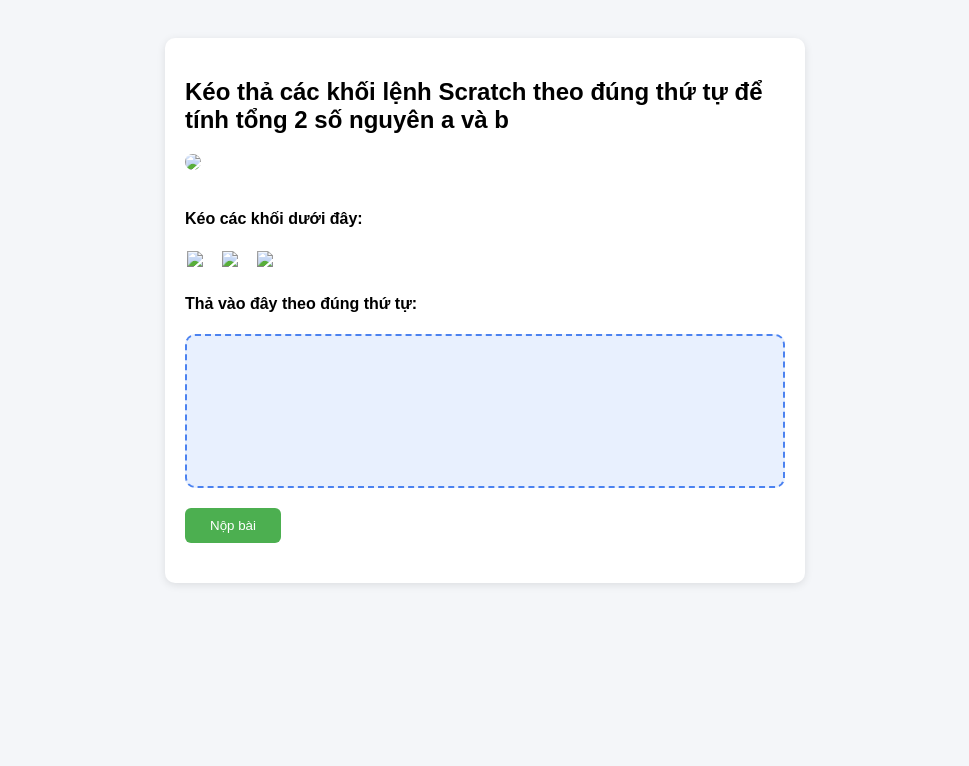
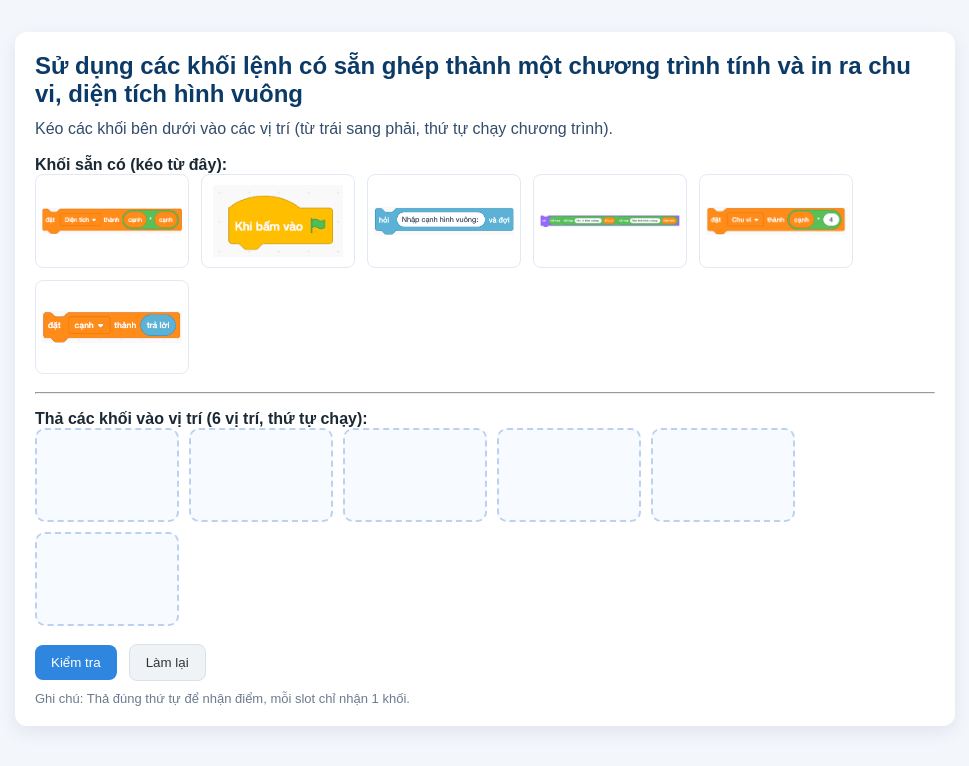
Before and after one commit to ph0823/tnlt9, a plain HTML site: page index.html in a window 1280 px wide. Shown: the whole page, without its empty margins (155-1124 px from the left). Drawn offline with Linux system fonts and the light colour scheme.

Commit message:
Add files via upload

```diff
--- a/app.js
+++ b/app.js
@@ -1,69 +1,118 @@
-let questions = [];
-let currentQuestion = null;
-let dropOrder = [];
+// app.js
+let q = null;
+let optionsContainer = document.getElementById("options");
+let dropzonesContainer = document.getElementById("dropzones");
+let resultEl = document.getElementById("result");
+let draggedId = null;
 
-async function loadQuestions() {
-    const res = await fetch("data/questions.json");
-    const data = await res.json();
-    questions = data.questions;
-    currentQuestion = questions[0];
-    renderQuestion();
+async function init() {
+  const res = await fetch("data/questions.json");
+  const data = await res.json();
+  q = data.questions[0];
+  renderOptions(q.options);
+  renderDropzones(q.dropSlots);
+  attachButtons();
 }
 
-function renderQuestion() {
-    document.getElementById("qtext").innerText = currentQuestion.question;
-    document.getElementById("question-image").src = currentQuestion.image;
+function renderOptions(opts) {
+  optionsContainer.innerHTML = "";
+  // randomize order to make test more real
+  const shuffled = opts.slice().sort(() => Math.random() - 0.5);
+  shuffled.forEach(o => {
+    const d = document.createElement("div");
+    d.className = "option";
+    d.draggable = true;
+    d.dataset.id = o.id;
+    const img = document.createElement("img");
+    img.src = o.img;
+    img.alt = o.label;
+    d.appendChild(img);
 
-    const optionsDiv = document.getElementById("options");
-    optionsDiv.innerHTML = "";
-
-    currentQuestion.options.forEach(opt => {
-        const item = document.createElement("div");
-        item.className = "option-item";
-
-        const img = document.createElement("img");
-        img.src = opt.img;
-        img.draggable = true;
-        img.dataset.id = opt.id;
-
-        img.addEventListener("dragstart", dragStart);
-
-        item.appendChild(img);
-        optionsDiv.appendChild(item);
+    d.addEventListener("dragstart", e => {
+      draggedId = o.id;
+      e.dataTransfer.setData("text/plain", o.id);
+      setTimeout(()=> d.style.visibility = "hidden", 0);
+    });
+    d.addEventListener("dragend", () => {
+      const el = document.querySelector(`.option[data-id='${o.id}']`);
+      if (el) el.style.visibility = "visible";
+      draggedId = null;
     });
 
-    const dropzone = document.getElementById("dropzone");
-    dropzone.innerHTML = "";
-    dropzone.addEventListener("dragover", dragOver);
-    dropzone.addEventListener("drop", dropDrop);
-
-    dropOrder = [];
+    optionsContainer.appendChild(d);
+  });
 }
 
-function dragStart(e) {
-    e.dataTransfer.setData("id", e.target.dataset.id);
+function renderDropzones(n) {
+  dropzonesContainer.innerHTML = "";
+  for (let i=0;i<n;i++) {
+    const slot = document.createElement("div");
+    slot.className = "slot";
+    slot.dataset.index = i;
+    slot.addEventListener("dragover", e => { e.preventDefault(); slot.classList.add("hover"); });
+    slot.addEventListener("dragleave", () => slot.classList.remove("hover"));
+    slot.addEventListener("drop", e => {
+      e.preventDefault();
+      slot.classList.remove("hover");
+      const id = e.dataTransfer.getData("text/plain") || draggedId;
+      if (!id) return;
+      // only 1 child allowed
+      if (slot.dataset.occupied === "1") return;
+      // move the original option element into slot (clone visible)
+      const optDiv = document.querySelector(`.option[data-id='${id}']`);
+      if (!optDiv) return;
+      const clone = optDiv.cloneNode(true);
+      clone.style.visibility = "visible";
+      clone.draggable = false;
+      clone.className = "option-in-slot";
+      slot.appendChild(clone);
+      slot.dataset.occupied = "1";
+      slot.dataset.id = id;
+
+      // hide original option so can't re-use
+      optDiv.style.opacity = "0.25";
+      optDiv.style.pointerEvents = "none";
+    });
+    dropzonesContainer.appendChild(slot);
+  }
 }
 
-function dragOver(e) {
-    e.preventDefault();
+function attachButtons() {
+  document.getElementById("checkBtn").addEventListener("click", checkAnswer);
+  document.getElementById("resetBtn").addEventListener("click", resetAll);
 }
 
-function dropDrop(e) {
-    e.preventDefault();
-    const id = e.dataTransfer.getData("id");
+function checkAnswer() {
+  const slots = Array.from(document.querySelectorAll(".slot"));
+  const dropped = slots.map(s => s.dataset.id || null);
 
-    const opt = currentQuestion.options.find(o => o.id === id);
+  // Compare arrays strictly
+  const expected = q.answerOrder;
+  const ok = JSON.stringify(dropped) === JSON.stringify(expected);
 
-    const img = document.createElement("img");
-    img.src = opt.img;
-
-    document.getElementById("dropzone").appendChild(img);
-    dropOrder.push(id);
+  if (ok) {
+    resultEl.style.color = "green";
+    resultEl.textContent = "✔ Chính xác — thứ tự đúng!";
+  } else {
+    resultEl.style.color = "crimson";
+    resultEl.textContent = "✘ Sai — thử lại. (Bạn thả: " + dropped.map(x=>x||"-").join(", ") + ")";
+  }
 }
 
-document.getElementById("submit").addEventListener("click", () => {
-    const correct = JSON.stringify(dropOrder) === JSON.stringify(currentQuestion.answer);
-    document.getElementById("result").innerText = correct ? "✔ Chính xác!" : "✘ Sai rồi!";
-});
+function resetAll() {
+  // clear dropzones
+  document.querySelectorAll(".slot").forEach(s => {
+    s.innerHTML = "";
+    s.dataset.occupied = "0";
+    s.dataset.id = "";
+  });
+  // restore options
+  document.querySelectorAll(".option").forEach(o => {
+    o.style.opacity = "1";
+    o.style.pointerEvents = "auto";
+    o.style.visibility = "visible";
+  });
+  resultEl.textContent = "";
+}
 
-loadQuestions();
+init();
--- a/data/questions.json
+++ b/data/questions.json
@@ -1,18 +1,19 @@
 {
   "questions": [
     {
-      "id": 1,
+      "id": "q1",
       "type": "dragdrop",
-      "question": "Kéo thả các khối lệnh Scratch theo đúng thứ tự để tính tổng 2 số nguyên a và b",
-      "image": "images/h1Tongab.png",
-
+      "title": "Sử dụng các khối lệnh có sẵn ghép thành một chương trình tính và in ra chu vi, diện tích hình vuông",
       "options": [
-        { "id": "o1", "img": "images/set_result.png", "label": "Đặt biến result = 0" },
-        { "id": "o2", "img": "images/set_a_plus_b.png", "label": "Đặt result = a + b" },
-        { "id": "o3", "img": "images/show_variable.png", "label": "Hiện biến result" }
+        { "id": "nutLaCo", "img": "images/nutLaCo.png", "label": "Khi bấm vào" },
+        { "id": "nhapCanh", "img": "images/nhapCanh.png", "label": "Hỏi nhập cạnh" },
+        { "id": "GTcanh", "img": "images/GTcanh.png", "label": "Gán giá trị cạnh" },
+        { "id": "CVvuong", "img": "images/CVvuong.png", "label": "Chu vi = cạnh * 4" },
+        { "id": "DTvuong", "img": "images/DTvuong.png", "label": "Diện tích = cạnh * cạnh" },
+        { "id": "kqHvuong", "img": "images/kqHvuong.png", "label": "Hiện kết quả" }
       ],
-
-      "answer": ["o2", "o3"]
+      "answerOrder": ["nutLaCo","nhapCanh","GTcanh","CVvuong","DTvuong","kqHvuong"],
+      "dropSlots": 6
     }
   ]
 }
--- a/index.html
+++ b/index.html
@@ -1,86 +1,60 @@
 <!DOCTYPE html>
 <html lang="vi">
 <head>
-  <meta charset="UTF-8">
-  <title>Câu hỏi kéo – thả Scratch</title>
+<meta charset="utf-8" />
+<title>Drag & Drop — Chu vi, Diện tích hình vuông</title>
+<style>
+  body { font-family: Arial, sans-serif; background:#f3f6fb; padding:24px; color:#1b2935; }
+  .card { max-width:900px; margin: 0 auto; background:#fff; padding:20px; border-radius:12px; box-shadow:0 6px 18px rgba(20,40,60,0.08); }
+  h2 { margin:0 0 12px; color:#0b3a66; }
+  p.lead { margin:6px 0 18px; color:#334c6b; }
 
-  <style>
-    body { font-family: Arial; background: #f4f6f9; padding: 30px; }
+  .options { display:flex; flex-wrap:wrap; gap:12px; margin-bottom:18px; }
+  .option { width:140px; height:80px; display:flex; align-items:center; justify-content:center; border-radius:8px; background:#fff; border:1px solid #e1e9f4; cursor:grab; padding:6px; }
+  .option img { max-width:100%; max-height:72px; pointer-events:none; }
 
-    #question-area {
-      background: white;
-      padding: 20px;
-      border-radius: 10px;
-      width: 600px;
-      margin: auto;
-      box-shadow: 0 2px 8px rgba(0,0,0,0.1);
-    }
+  .dropzones { display:flex; gap:10px; flex-wrap:wrap; }
+  .slot {
+    width:140px; height:90px; border:2px dashed #bcd1ef; border-radius:10px;
+    display:flex; align-items:center; justify-content:center; background:#f7fbff;
+  }
+  .slot.hover { border-color:#4b8af7; background:#eef5ff; }
 
-    #question-image {
-      width: 100%;
-      margin-bottom: 15px;
-      border-radius: 10px;
-    }
+  #controls { margin-top:18px; display:flex; gap:12px; align-items:center; }
+  button { padding:10px 16px; border-radius:8px; border:none; cursor:pointer; }
+  #checkBtn { background:#2e86de; color:white; }
+  #resetBtn { background:#f0f3f6; color:#333; border:1px solid #d8e1ee; }
 
-    #options, #dropzone {
-      display: flex;
-      gap: 15px;
-      margin-top: 20px;
-      flex-wrap: wrap;
-    }
-
-    .option-item img {
-      width: 160px;
-      cursor: grab;
-      border: 2px solid transparent;
-    }
-
-    .option-item img:hover {
-      border-color: orange;
-    }
-
-    #dropzone {
-      background: #e8f0fe;
-      padding: 15px;
-      border: 2px dashed #4b82f0;
-      border-radius: 10px;
-      min-height: 120px;
-    }
-
-    #dropzone img {
-      width: 160px;
-      margin: 5px;
-    }
-
-    #submit {
-      margin-top: 20px;
-      padding: 10px 25px;
-      background: #4caf50;
-      color: white;
-      border: none;
-      border-radius: 6px;
-      cursor: pointer;
-    }
-  </style>
+  #result { margin-left:12px; font-weight:700; }
+  .small { font-size:13px; color:#6b7b8f; margin-top:10px; }
+</style>
 </head>
 <body>
+  <div class="card">
+    <h2>Sử dụng các khối lệnh có sẵn ghép thành một chương trình tính và in ra chu vi, diện tích hình vuông</h2>
+    <p class="lead">Kéo các khối bên dưới vào các vị trí (từ trái sang phải, thứ tự chạy chương trình).</p>
 
-<div id="question-area">
-  <h2 id="qtext"></h2>
-  <img id="question-image" src="">
+    <div>
+      <div><strong>Khối sẵn có (kéo từ đây):</strong></div>
+      <div id="options" class="options"></div>
+    </div>
 
-  <h4>Kéo các khối dưới đây:</h4>
-  <div id="options"></div>
+    <hr style="margin:16px 0">
 
-  <h4>Thả vào đây theo đúng thứ tự:</h4>
-  <div id="dropzone"></div>
+    <div>
+      <div><strong>Thả các khối vào vị trí (6 vị trí, thứ tự chạy):</strong></div>
+      <div id="dropzones" class="dropzones"></div>
+    </div>
 
-  <button id="submit">Nộp bài</button>
+    <div id="controls">
+      <button id="checkBtn">Kiểm tra</button>
+      <button id="resetBtn">Làm lại</button>
+      <div id="result"></div>
+    </div>
 
-  <p id="result" style="font-size:20px; font-weight:bold;"></p>
-</div>
+    <div class="small">Ghi chú: Thả đúng thứ tự để nhận điểm, mỗi slot chỉ nhận 1 khối.</div>
+  </div>
 
-<script src="app.js"></script>
-
+  <script src="app.js"></script>
 </body>
 </html>
```
Also changed, not shown: images/CVvuong.png (added), images/DTvuong.png (added), images/GTcanh.png (added), images/kqHvuong.png (added), images/nhapCanh.png (added), images/nutLaCo.png (added).
